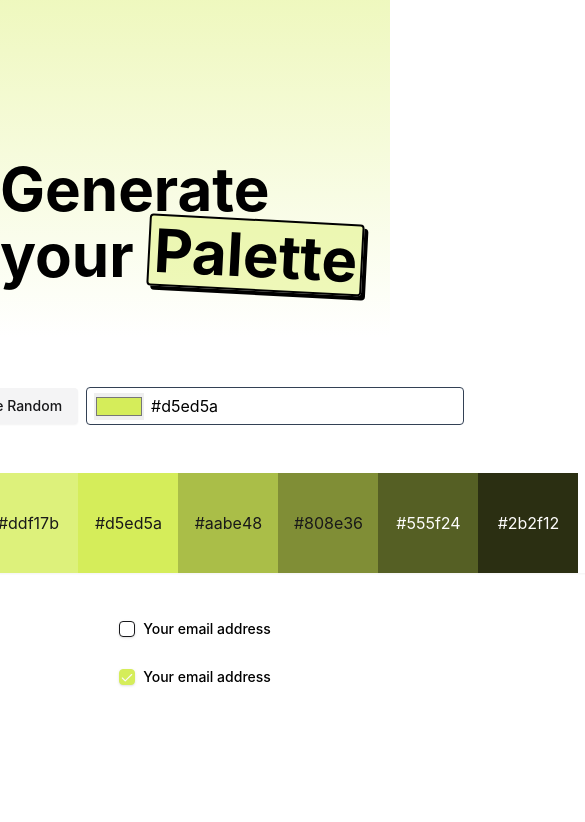
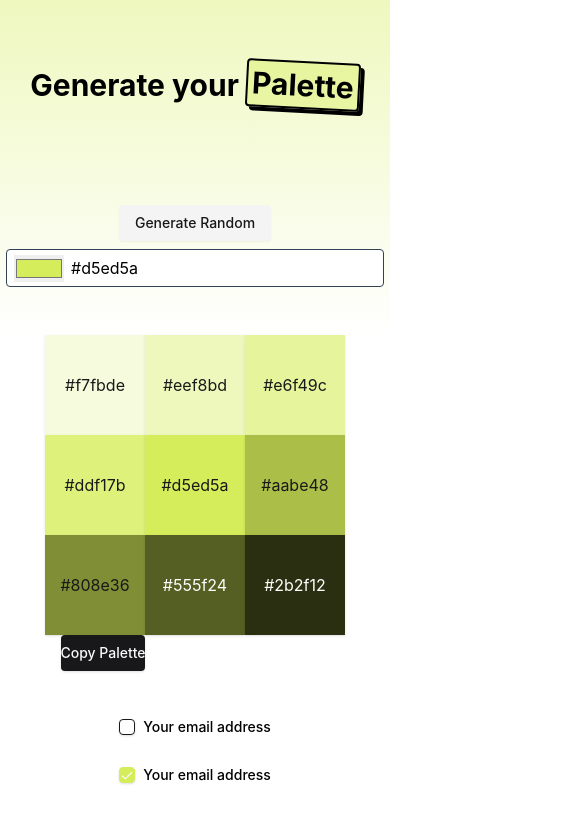
Before and after one commit to afordigital/palette-generator, a React (Vite) app: page / in a window 390 px wide. Shown: the top 822 px of the page, 585 px wide, since content can reach past the window. Built offline with nearby package versions, Linux system fonts and the light colour scheme.

Commit message:
feat: implement responsive design

```diff
--- a/src/App.tsx
+++ b/src/App.tsx
@@ -60,16 +60,17 @@ function App() {
   return (
     <section
       style={{ "--color": color + "64" }}
-      className="bg-gradient-to-b from-[var(--color)] to-white to-40% flex flex-col gap-[48px] items-center justify-center w-full h-screen"
+      className="bg-gradient-to-b from-[var(--color)] to-white to-40% h-screen"
     >
-      <h1 className="text-6xl font-bold">
+      <div className="flex flex-col gap-[48px] items-center justify-center w-full h-full max-w-screen-xl mx-auto px-5">
+        <h1 className="text-3xl lg:text-6xl font-bold">
           Generate your{" "}
           <span className="inline-block rotate-3 hover:rotate-2 bg-[var(--color)] p-1 border-black border-2 shadow-[4px_4px_0_0_rgba(0,0,0,1)] rounded-[4px]">
             Palette
           </span>
         </h1>
         <Toaster />
-      <div className="flex items-center gap-2">
+        <div className="flex flex-col md:flex-row items-center gap-2">
           <Button
             onClick={() => {
               const newColor = getRandomColor();
@@ -109,6 +110,7 @@ function App() {
         <LastPalettes lastPalettes={lastPalettes} />
         <Palette colors={colors} savePalette={savePalette} />
         <GraphicItems color={color} />
+      </div>
     </section>
   );
 }
--- a/src/components/Palette.tsx
+++ b/src/components/Palette.tsx
@@ -21,8 +21,9 @@ export const Palette = ({ colors }: PaletteProps) => {
   const [lastColorCopied, setLastColorCopied] = useState("");
 
   return (
+    <article className="flex justify-center items-center w-full">
       <TooltipProvider>
-      <article className="flex items-center shadow-sm">
+        <div className="grid grid-cols-[repeat(auto-fit,minmax(0,100px))] place-content-center w-full">
           {colors.map(({ color, text }, index) => {
             return (
               <Tooltip delayDuration={200} key={color + index}>
@@ -33,7 +34,7 @@ export const Palette = ({ colors }: PaletteProps) => {
                     toast(`Color ${color} copied correctly! 🐭`);
                   }}
                   style={{ backgroundColor: color, color: text }}
-                className="w-[100px] h-[100px] hover:border-2 hover:border-black"
+                  className="w-[100px] h-[100px] hover:border-2 hover:border-black shadow"
                 >
                   {color}
                 </TooltipTrigger>
@@ -52,7 +53,8 @@ export const Palette = ({ colors }: PaletteProps) => {
           >
             Copy Palette
           </Button>
+        </div>
+      </TooltipProvider>
     </article>
-    </TooltipProvider>
   );
 };
```
Also changed, not shown: 1 other file (tests, documents, lock files or other folders). Lines whose indentation alone changed are shown as unchanged.
